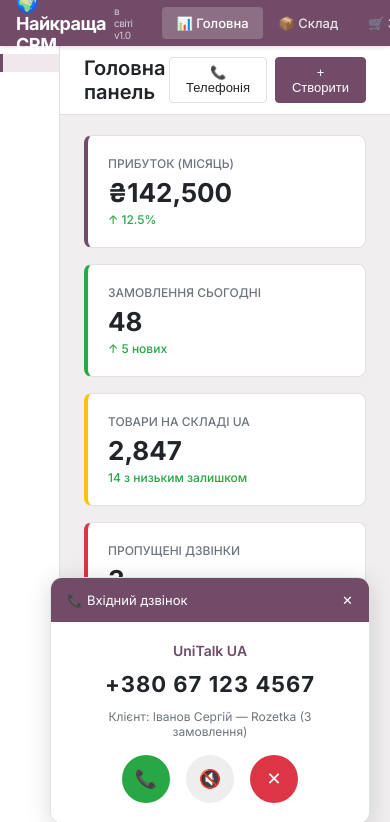
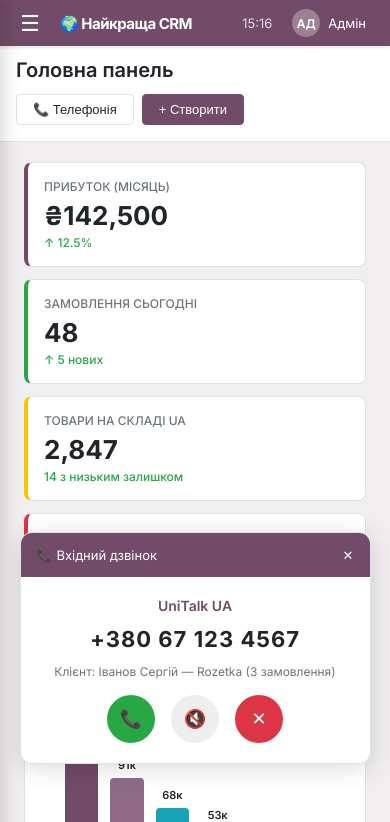
Before and after one commit to IgorKomarchuk/CRM-lviv, a plain HTML site: page index.html in a window 390 px wide. Both pictures are taken after a click on the button "📞 Телефонія". Shown: the top 822 px of the page. Drawn offline with Linux system fonts and the light colour scheme.

Commit message:
Fixed mobile responsiveness and added hamburger menu

```diff
--- a/app.js
+++ b/app.js
@@ -27,7 +27,33 @@ function showPage(pageId) {
     };
     const bc = document.getElementById('breadcrumb-title');
     if (bc) bc.textContent = titles[pageId] || pageId;
+
+    // Close sidebar on mobile after clicking
+    if (window.innerWidth <= 768) {
+        const sidebar = document.querySelector('.o-sidebar');
+        if (sidebar) sidebar.classList.remove('open');
+    }
+
+    if (pageId === 'page-orders') {
+        // renderOrders(); // placeholder
+    }
 }
+
+// Mobile sidebar toggle
+function toggleSidebar() {
+    document.querySelector('.o-sidebar').classList.toggle('open');
+}
+
+// Close sidebar when clicking outside on mobile
+document.addEventListener('click', function(e) {
+    const sidebar = document.querySelector('.o-sidebar');
+    const menuBtn = document.querySelector('.o-mobile-menu-btn');
+    if (window.innerWidth <= 768 && sidebar && sidebar.classList.contains('open')) {
+        if (!e.target.closest('.o-sidebar') && (!menuBtn || !e.target.closest('.o-mobile-menu-btn'))) {
+            sidebar.classList.remove('open');
+        }
+    }
+});
 
 // Phone panel toggle
 function togglePhone() {
--- a/index.html
+++ b/index.html
@@ -9,6 +9,7 @@
 <body>
 <!-- NAVBAR -->
 <nav class="o-navbar">
+<div class="o-mobile-menu-btn" onclick="toggleSidebar()">☰</div>
 <div class="o-navbar-brand">🌍 Найкраща CRM <span>в світі v1.0</span></div>
 <div class="o-nav-items">
 <div class="o-nav-item active" data-page="page-dashboard" onclick="showPage('page-dashboard')">📊 Головна</div>
--- a/styles.css
+++ b/styles.css
@@ -44,6 +44,8 @@ body {
 }
 
 .o-navbar-brand span { font-size: 10px; opacity: 0.7; font-weight: 400; }
+
+.o-mobile-menu-btn { display: none; }
 
 .o-nav-items { display: flex; gap: 2px; flex: 1; }
 
@@ -459,3 +461,49 @@ table.o-table tbody td {
     .o-main { margin-left: 60px; }
     .o-grid-2, .o-grid-equal, .o-settings-grid { grid-template-columns: 1fr; }
 }
+
+@media (max-width: 768px) {
+    .o-mobile-menu-btn {
+        display: flex; align-items: center; justify-content: center;
+        width: 36px; height: 36px; color: white; font-size: 22px;
+        cursor: pointer; margin-right: 12px; margin-left: -4px;
+    }
+
+    .o-navbar-brand { font-size: 15px; margin-right: auto; }
+    .o-navbar-brand span { display: none; }
+
+    .o-nav-items { display: none; } /* Hide top nav items on mobile to save space, use sidebar */
+
+    .o-sidebar {
+        width: 260px;
+        transform: translateX(-100%);
+        transition: transform 0.3s cubic-bezier(0.4, 0, 0.2, 1);
+        box-shadow: 4px 0 15px rgba(0,0,0,0.15);
+        z-index: 2000;
+        top: 0;
+        height: 100vh;
+        padding-top: 20px;
+    }
+    .o-sidebar.open { transform: translateX(0); }
+
+    /* Restore text in open sidebar */
+    .o-sidebar-item span { display: inline-block; }
+    .o-sidebar-section { display: block; }
+    .o-sidebar-badge { display: inline-block; }
+
+    .o-main { margin-left: 0; width: 100%; }
+
+    .o-control-panel { flex-direction: column; align-items: flex-start; gap: 12px; padding: 12px 16px; }
+    .o-cp-actions { width: 100%; overflow-x: auto; padding-bottom: 4px; }
+
+    .o-stats-row { grid-template-columns: 1fr; gap: 12px; }
+    .o-stat-card { padding: 16px; }
+
+    .o-table-wrap { border-radius: 0; border-left: none; border-right: none; margin: 0 -24px 24px; width: calc(100% + 48px); }
+    .o-table-wrap table { display: block; overflow-x: auto; white-space: nowrap; }
+
+    .o-kanban-board { padding-bottom: 20px; }
+    .o-kanban-column { min-width: 85vw; max-width: 85vw; }
+
+    .o-phone-panel { width: 90vw; right: 5vw; bottom: 80px; }
+}
```
